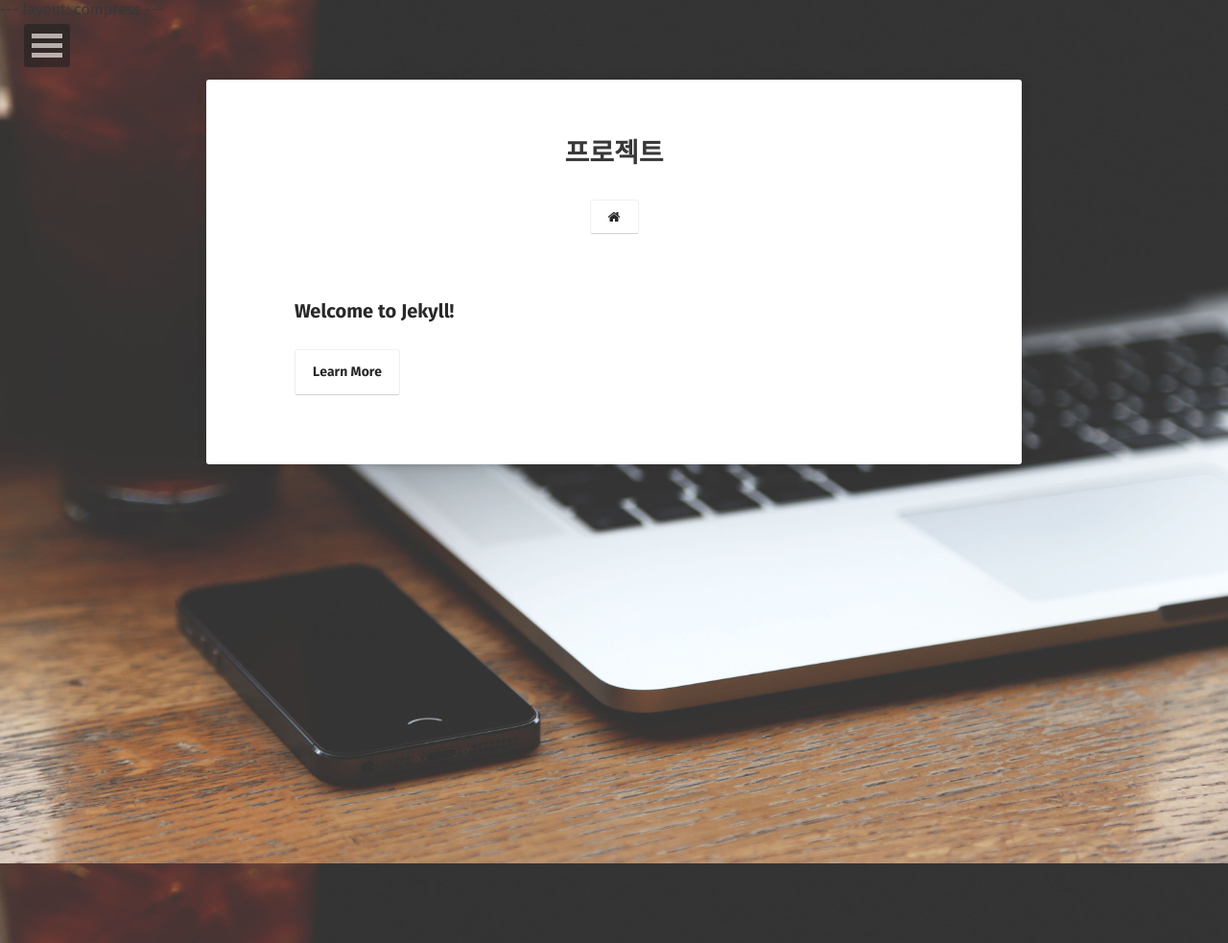
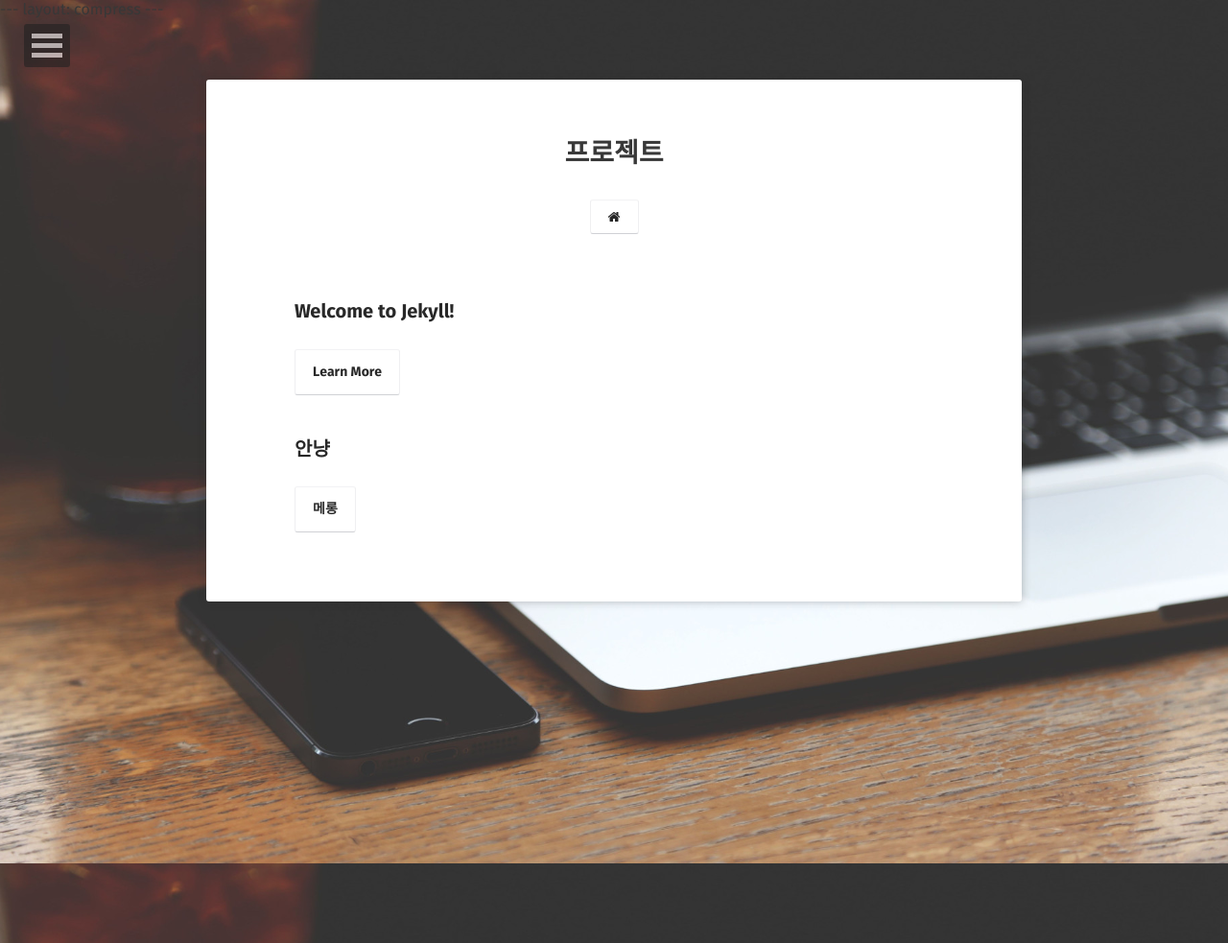
Before and after one commit to sangwoo24/sangwoo24.github.io, a Jekyll site: the page built from projects/index.md, in a window 1280 px wide. Shown: the whole page at 96% size. Built offline with Jekyll 4.4.1, drawn with Linux system fonts in a browser that asks for light colours; some web fonts are replaced.

Commit message:
Update project.html

```diff
--- a/_layouts/project.html
+++ b/_layouts/project.html
@@ -32,6 +32,13 @@ layout: compress
                             <a href="{{ site.url }}{{ post.url }}" class="btn zoombtn">Learn More</a>
                         </li>
                     </ul>
+                    <ul>
+                        <li class="wow fadeInLeft" data-wow-duration="1.5s">
+                            <a class="zoombtn" href="{{ site.url }}{{ post.url }}">안냥</a>
+                            <p>{{ post.excerpt }}</p>
+                            <a href="{{ site.url }}{{ post.url }}" class="btn zoombtn">메롱</a>
+                        </li>
+                    </ul>
                         {% endif %}
                     {% endfor %}
                 </div>
```
